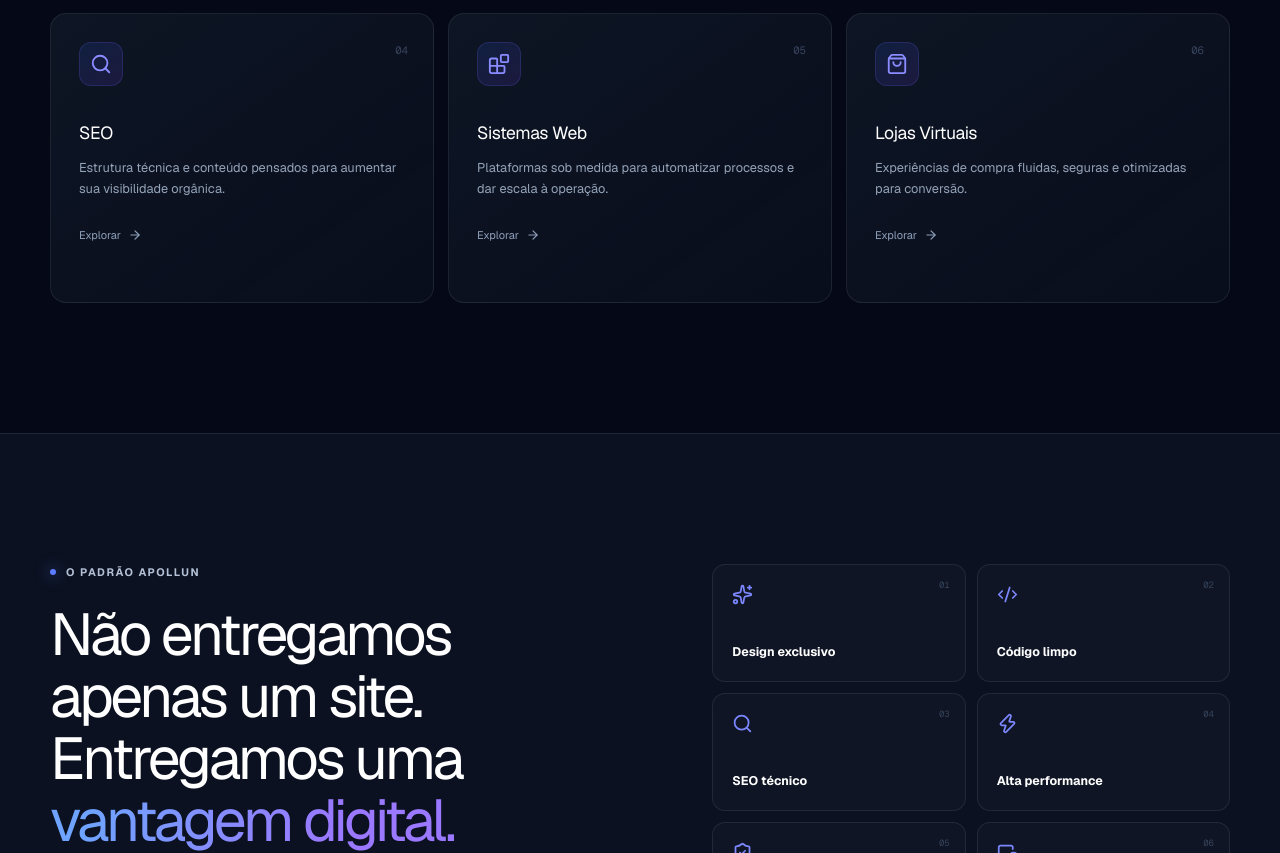
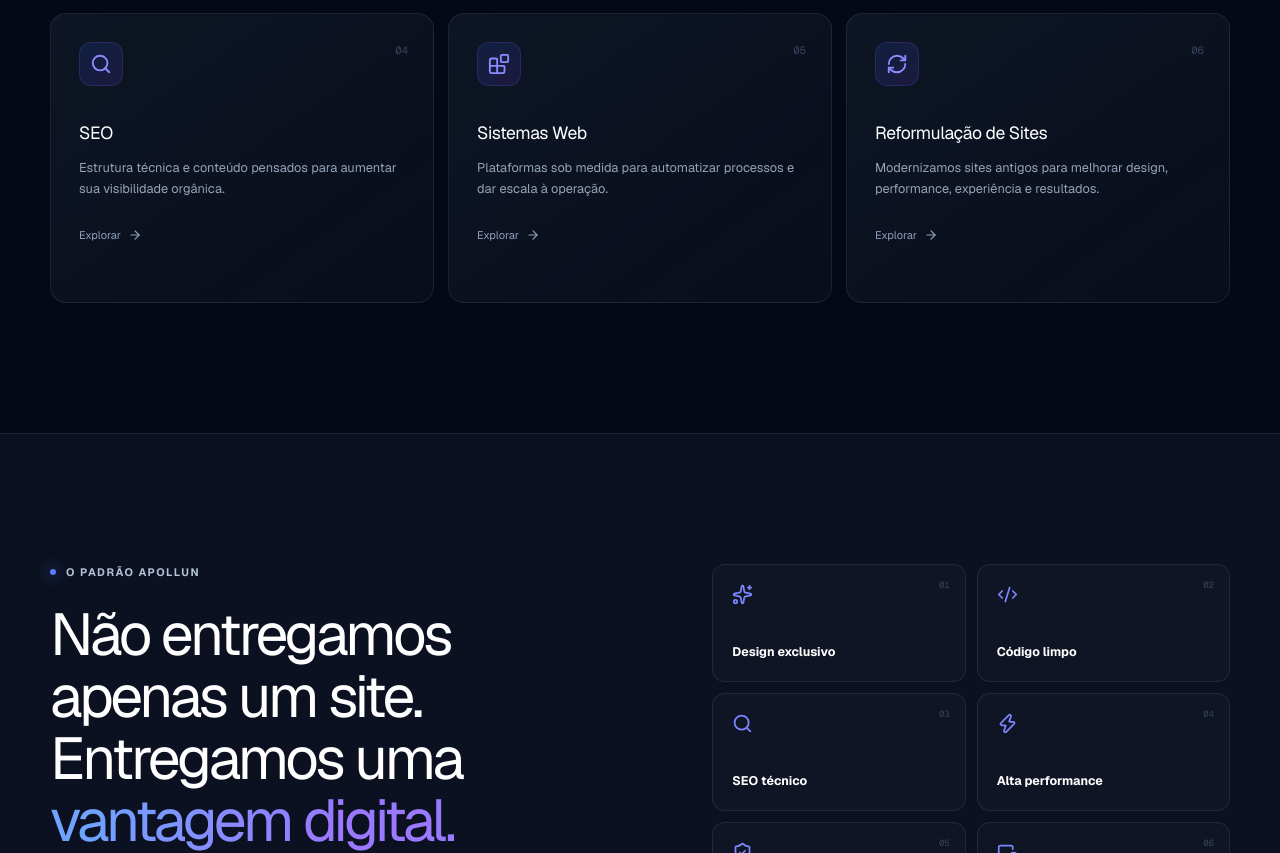
Before and after one commit to xRiickk/Apollun.Dev, a Next.js app: page / in a window 1280 px wide. Shown: the part 1888-2741 px from the top of the page. Built offline with nearby package versions, Linux system fonts and the light colour scheme.

Commit message:
Replace ecommerce service with site redesign

```diff
--- a/app/page.tsx
+++ b/app/page.tsx
@@ -6,7 +6,7 @@ import {
   ArrowRight, BarChart3, Blocks, Check, ChevronDown, Code2, Gauge,
   Globe2, Layers3, Menu, MonitorSmartphone, Search, ShieldCheck,
   Moon, ShoppingBag, Sparkles, Star, Sun, X, Zap, HeartPulse, Scale,
-  Utensils, Building2, Dumbbell, BriefcaseBusiness, Wrench,
+  Utensils, Building2, Dumbbell, BriefcaseBusiness, Wrench, RefreshCw,
 } from "lucide-react";
 
 const navItems = [
@@ -30,7 +30,7 @@ const services = [
   { icon: Sparkles, title: "UX/UI Design", text: "Interfaces intuitivas, elegantes e alinhadas à identidade da sua marca." },
   { icon: Search, title: "SEO", text: "Estrutura técnica e conteúdo pensados para aumentar sua visibilidade orgânica." },
   { icon: Blocks, title: "Sistemas Web", text: "Plataformas sob medida para automatizar processos e dar escala à operação." },
-  { icon: ShoppingBag, title: "Lojas Virtuais", text: "Experiências de compra fluidas, seguras e otimizadas para conversão." },
+  { icon: RefreshCw, title: "Reformulação de Sites", text: "Modernizamos sites antigos para melhorar design, performance, experiência e resultados." },
 ];
 
 const differences = [
```
